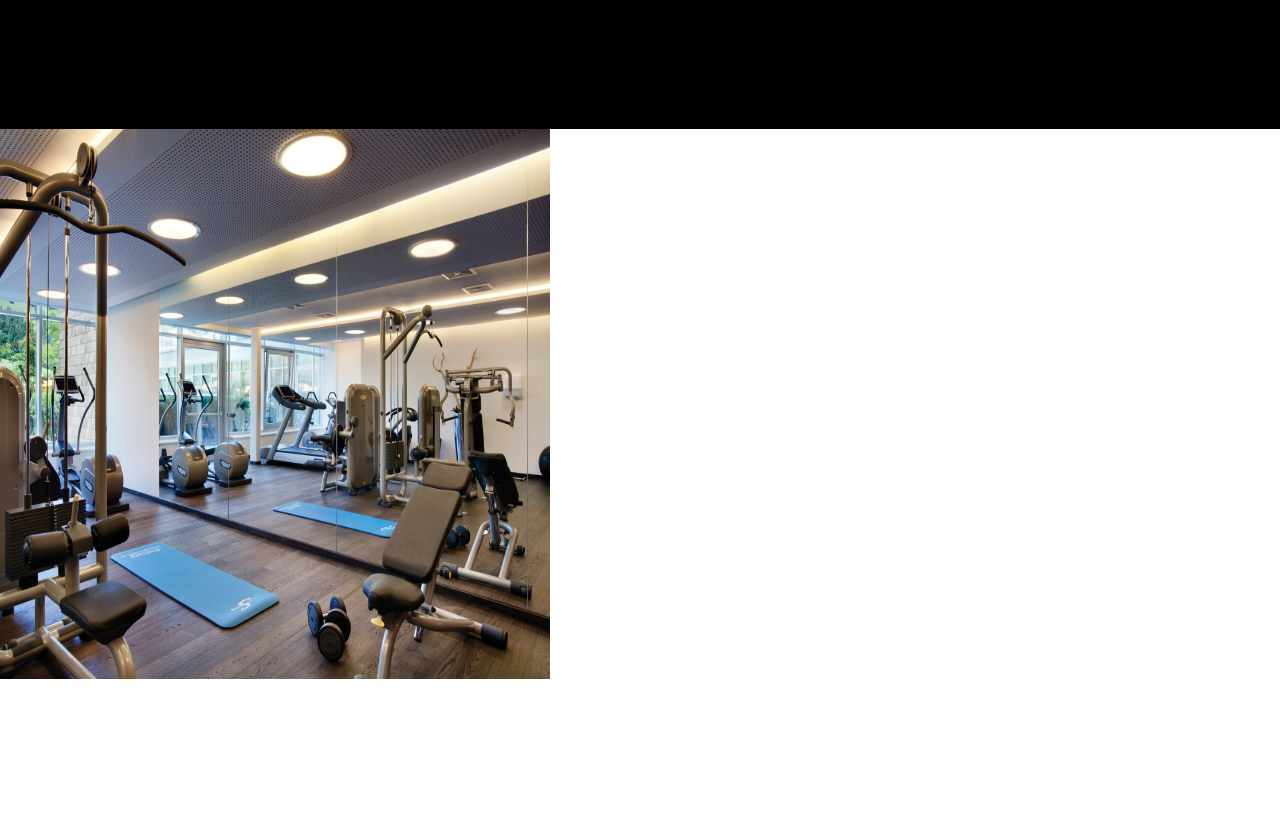
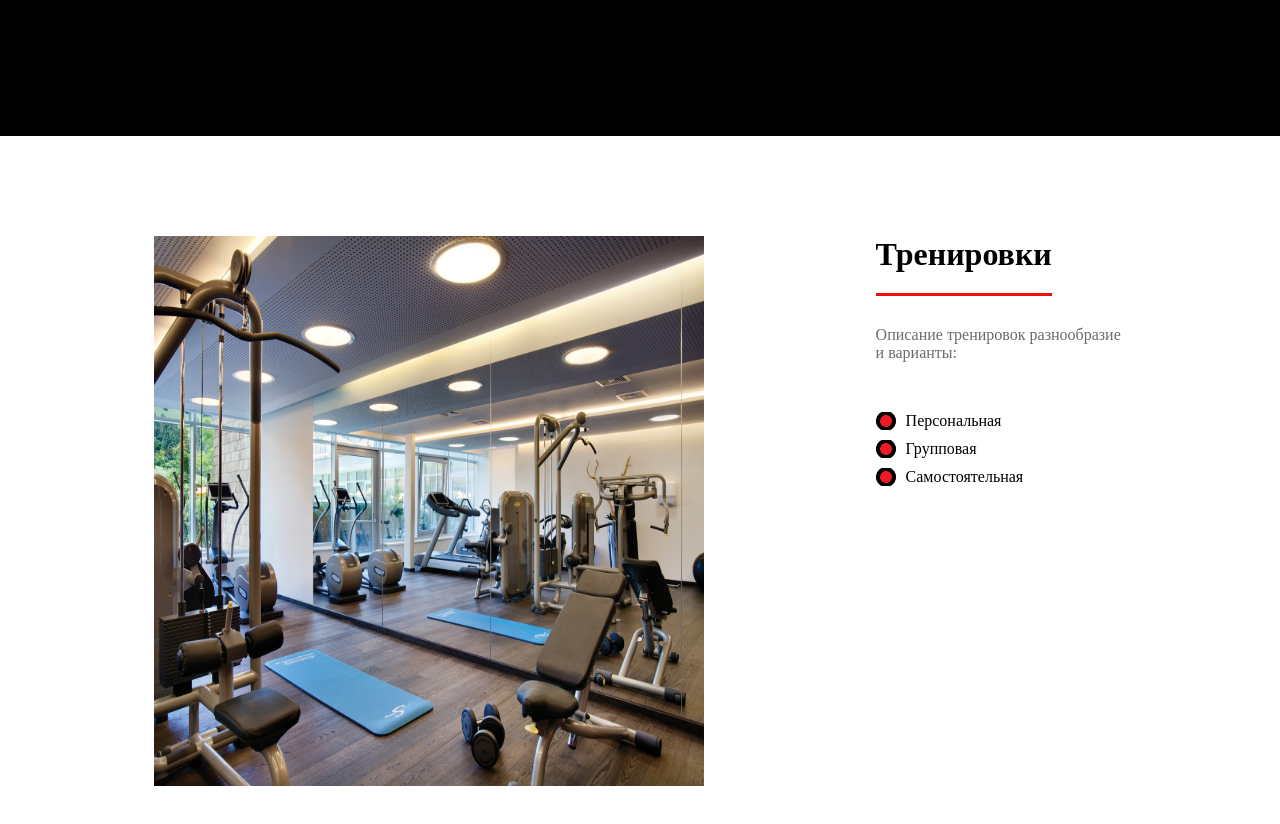
Before and after one commit to VadimK14/PracticeTed, a plain HTML site: page index.html in a window 1280 px wide. Shown: the part 660-1484 px from the top of the page. Before the commit the page ends 1339 px from the top, so only its background shows below. Drawn offline with Linux system fonts and the light colour scheme.

Commit message:
add about

```diff
--- a/index.css
+++ b/index.css
@@ -61,7 +61,31 @@ main .main__welcome h1{
 .mycompany{
     color: aqua;
 }
-
+.wrapper{
+    width: 76%;
+    margin: 0 auto;
+}
+main .main__about{
+    display: flex;
+    padding: 100px 0 100px 0;
+}
+.about__right{
+    margin-left: 172px;
+}
+.about__right h1{
+    display: inline-block;
+    border-bottom: 3px solid #f00f0b;
+    padding-bottom: 20px;
+}
+.about__right p{
+    margin: 30px 0 50px 0;
+    color: #6c6c6c;
+}
+.about__right li{
+    background: url(img/mark.png) 0px no-repeat;
+    padding-left: 30px;
+    margin-top: 10px;
+}
 
 
 
--- a/index.html
+++ b/index.html
@@ -9,7 +9,7 @@
             <div class="header__logo"><p>Fitline</p></div>
             <nav>
                 <div class="topnav" id="myTopnav">
-                    <a href="#">HOME</a>
+                    <a href="#">Главная страница</a>
                     <a href="#">ABOUT</a>
                     <a href="#">SERVECES</a>
                     <a href="#">PORTFOLIO</a>
@@ -31,7 +31,15 @@
                         <img src="img/club.jpg" width="550" height="550" alt="club">
                     </div>
                     <div class="about__right">
-
+                        <h1>Тренировки</h1>
+                        <p>
+                            Описание тренировок разнообразие и варианты:
+                        </p>
+                        <ul>
+                            <li>Персональная</li>
+                            <li>Групповая</li>
+                            <li>Самостоятельная</li>
+                        </ul>
                     </div>
                 </div>
             </div>
```
Also changed, not shown: img/mark.png (added).
